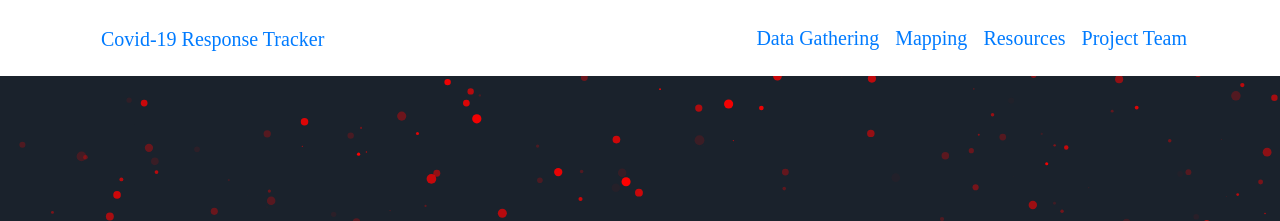
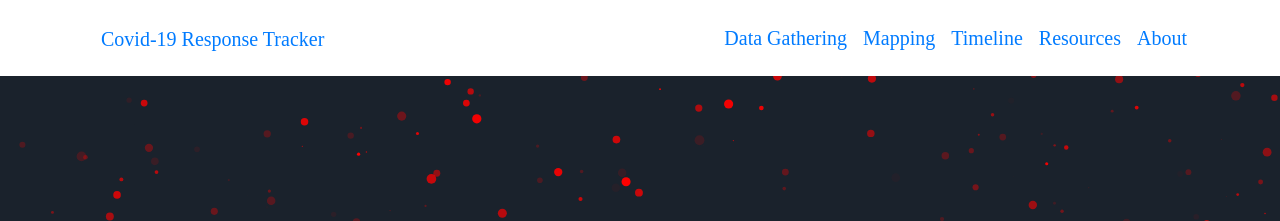
Before and after one commit to visionary-futures-collective/covid19, a Jekyll site: the page built from index.html, in a window 1280 px wide. Shown: the top 221 px of the page. Built offline with Jekyll 4.4.1, drawn with Linux system fonts in a browser that asks for light colours; some web fonts are replaced.

Commit message:
timeline in nav bar

```diff
--- a/_includes/navbar.html
+++ b/_includes/navbar.html
@@ -11,15 +11,15 @@
     </button>
     <div class="collapse navbar-collapse" id="navbarNav">
       <ul class="navbar-nav">
-         <li class="nav-item">
+        <li class="nav-item">
           <a href="{{ site.baseurl }}/data-gathering" class="nav-link">Data Gathering</a>
         </li>
         <li class="nav-item">
           <a href="{{ site.baseurl }}/mapping" class="nav-link">Mapping</a>
         </li>
-         <!-- <li class="nav-item">
-          <a href="{{ site.baseurl }}/timeline" class="nav-link">Star Guide</a>
-        </li> -->
+        <li class="nav-item">
+          <a href="{{ site.baseurl }}/timeline" class="nav-link">Timeline</a>
+        </li>
          <!-- <li class="nav-item">
           <a href="{{ site.baseurl }}/starstruck" class="nav-link">Star Guide</a>
         </li> -->
@@ -27,7 +27,7 @@
           <a href="{{ site.baseurl }}/resources" class="nav-link">Resources</a>
         </li>
            <li class="nav-item">
-          <a href="{{ site.baseurl }}/project-team" class="nav-link">Project Team</a>
+          <a href="{{ site.baseurl }}/project-team" class="nav-link">About</a>
         </li>
       </ul>
     </div>
```
